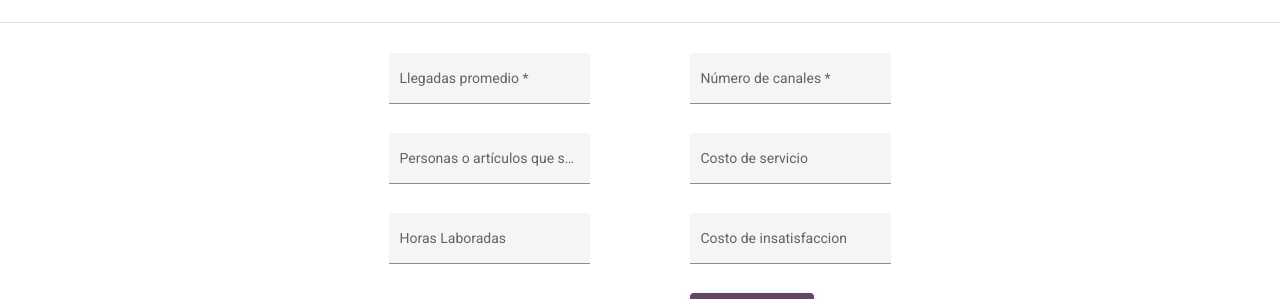
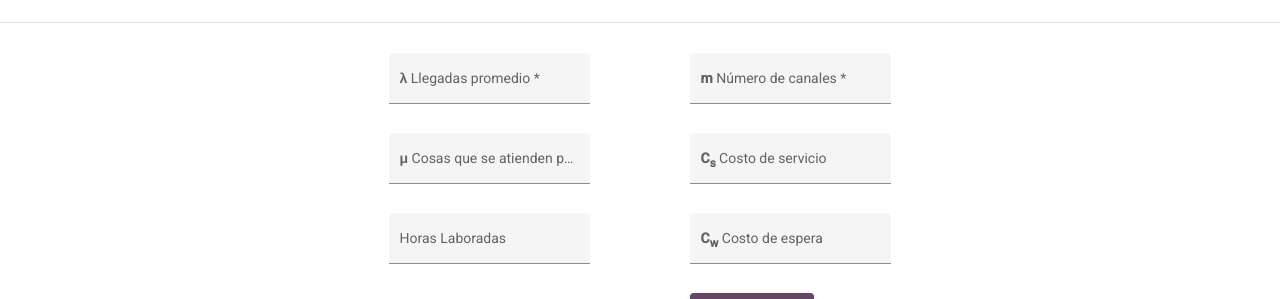
Before and after one commit to pavega/teoria-colas, an Angular app: page /MMm in a window 1280 px wide. Shown: the part 134-433 px from the top of the page. Built offline with nearby package versions, Linux system fonts and the light colour scheme.

Commit message:
Update variables names

```diff
--- a/src/app/formula/md1/md1.component.html
+++ b/src/app/formula/md1/md1.component.html
@@ -6,13 +6,13 @@
   <form class='form' [formGroup]="md1Form" (ngSubmit)="calcularMD1()">
     <div class="form-group">
       <mat-form-field class="full-width" appearance="fill">
-        <mat-label>Llegadas promedio</mat-label>
+        <mat-label><b>λ</b> Llegadas promedio</mat-label>
         <input type="number" matInput formControlName="llegadasPromedio3" class="form-control" id="llegadasPromedio3" required>
       </mat-form-field>
     </div>
     <div class="form-group">
       <mat-form-field class="full-width" appearance="fill">
-        <mat-label>Personas o artículos que se atienden por periodo</mat-label>
+        <mat-label><b>μ</b> Cosas que se atienden por periodo</mat-label>
         <input type="number" matInput formControlName="atendidoPorPeriodo3" class="form-control" id="atendidoPorPeriodo3" required>
       </mat-form-field>
     </div>
@@ -25,9 +25,9 @@
       <thead>
         <tr>
           <th data-toggle="tooltip" data-placement="top" title="Unidades promedio en el sistema" scope="col">L</th>
-          <th data-toggle="tooltip" data-placement="top" title="Tiempo promedio en el sistema" scope="col">W (Min)</th>
+          <th data-toggle="tooltip" data-placement="top" title="Tiempo promedio en el sistema" scope="col">W</th>
           <th data-toggle="tooltip" data-placement="top" title="Numero promedio de clientes" scope="col">Lq</th>
-          <th data-toggle="tooltip" data-placement="top" title="Tiempo de espera en cola" scope="col">Wq (Min)</th>
+          <th data-toggle="tooltip" data-placement="top" title="Tiempo de espera en cola" scope="col">Wq</th>
         </tr>
       </thead>
       <tbody>
--- a/src/app/formula/mm1-ff/mm1-ff.component.html
+++ b/src/app/formula/mm1-ff/mm1-ff.component.html
@@ -6,20 +6,20 @@
   <form class='form' [formGroup]="mm1FF" (ngSubmit)="calcularMM1FF()">
     <div class="form-group">
       <mat-form-field class="full-width" appearance="fill">
-        <mat-label>Llegadas promedio</mat-label>
+        <mat-label><b>λ</b> Llegadas promedio</mat-label>
         <input type="number" matInput formControlName="llegadasPromedio" class="form-control" id="llegadasPromedio" required>
       </mat-form-field>
     </div>
     <div class="form-group">
       <mat-form-field class="full-width" appearance="fill">
-        <mat-label>Personas o artículos que se atienden por periodo</mat-label>
+        <mat-label><b>μ</b> Cosas que se atienden por periodo</mat-label>
         <input type="number" matInput formControlName="atendidoPorPeriodo" class="form-control" id="atendidoPorPeriodo"required>
       </mat-form-field>
     </div>
     <div class="form-group">
       <mat-form-field class="full-width" appearance="fill">
-        <mat-label>Tamaño de la población</mat-label>
-        <input type="number" matInput formControlName="tamanioPoblacion" class="form-control" id="tamanioPoblacion" [(ngModel)]="cantidadFilas" (ngModelChange)="generarFilas()" required>
+        <mat-label><b>N</b> Tamaño de la población</mat-label>
+        <input type="number" matInput formControlName="tamanioPoblacion" class="form-control" id="tamanioPoblacion" [(ngModel)]="cantidadFilas" (ngModelChange)="generarFilas()" (input)="cleanTable()" required>
       </mat-form-field>
     </div>
     <table class="styled-table" *ngIf="filas.length > 0">
@@ -43,10 +43,10 @@
     <thead>
       <tr>
         <th data-toggle="tooltip" data-placement="top" title="Unidades promedio en el sistema" scope="col">L</th>
-        <th data-toggle="tooltip" data-placement="top" title="Tiempo promedio en el sistema" scope="col">W (Min)</th>
+        <th data-toggle="tooltip" data-placement="top" title="Tiempo promedio en el sistema" scope="col">W</th>
         <th data-toggle="tooltip" data-placement="top" title="Numero promedio de clientes" scope="col">Lq</th>
-        <th data-toggle="tooltip" data-placement="top" title="Tiempo de espera en cola" scope="col">Wq (Min)</th>
-        <th data-toggle="tooltip" data-placement="top" title="Probabilidad de que el sistema este vacío" scope="col">Po (Min)</th>
+        <th data-toggle="tooltip" data-placement="top" title="Tiempo de espera en cola" scope="col">Wq</th>
+        <th data-toggle="tooltip" data-placement="top" title="Probabilidad de que el sistema este vacío" scope="col">Po</th>
       </tr>
     </thead>
     <tbody>
--- a/src/app/formula/mm1-ff/mm1-ff.component.ts
+++ b/src/app/formula/mm1-ff/mm1-ff.component.ts
@@ -33,6 +33,7 @@ export class Mm1FfComponent implements OnInit {
   }
 
   generarFilas() {
+    if(this.cantidadFilas>0){
       setTimeout(() => {
         this.filas = [];
         for (let i = 0; i < this.cantidadFilas + 1; i++) {
@@ -46,6 +47,16 @@ export class Mm1FfComponent implements OnInit {
           this.totalColumna2 += result;
         }
       });
+    }
+  }
+
+  cleanTable() {
+    const tamanioPoblacion = this.tamanioPoblacion;
+    if (!tamanioPoblacion) {
+      this.filas = [];
+      this.totalColumna2 = 0;
+      this.probaTerceraColumna = 0;
+    }
   }
 
   customValidator(formGroup: FormGroup) {
--- a/src/app/formula/mm1/mm1.component.html
+++ b/src/app/formula/mm1/mm1.component.html
@@ -8,19 +8,19 @@
     <form class='form' [formGroup]="form" (ngSubmit)="calcularMM1()">
       <div class="form-group">
         <mat-form-field class="full-width" appearance="fill">
-          <mat-label>Llegadas promedio</mat-label>
+          <mat-label><b>λ</b> Llegadas promedio</mat-label>
           <input type="number" matInput formControlName="llegadasPromedio" class="form-control" id="llegadasPromedio" required>
         </mat-form-field>
       </div>
       <div class="form-group">
         <mat-form-field class="full-width" appearance="fill">
-          <mat-label>Personas o artículos que se atienden por periodo</mat-label>
+          <mat-label><b>μ</b> Cosas que se atienden por periodo</mat-label>
           <input type="number" matInput formControlName="atendidoPorPeriodo" class="form-control" id="atendidoPorPeriodo" required>
         </mat-form-field>
       </div>
       <div class="form-group">
         <mat-form-field class="full-width" appearance="fill">
-          <mat-label>Constante k</mat-label>
+          <mat-label>Constante <b>k</b></mat-label>
           <input type="number" matInput formControlName="valorEvaluado" class="form-control" id="valorEvaluado" required>
         </mat-form-field>
       </div>
@@ -42,13 +42,13 @@
       </div>
       <div class="form-group">
         <mat-form-field class="full-width" appearance="fill">
-          <mat-label>Costo de servicio</mat-label>
+          <mat-label><b>C<sub>s</sub></b> Costo de servicio</mat-label>
           <input type="number" matInput formControlName="costoServicio" class="form-control" id="costoServicio">
         </mat-form-field>
       </div>
       <div class="form-group">
         <mat-form-field class="full-width" appearance="fill">
-          <mat-label>Costo de insatisfaccion</mat-label>
+          <mat-label><b>C<sub>w</sub></b> Costo de espera</mat-label>
           <input type="number" matInput formControlName="costoInsatisfaccion" class="form-control" id="costoInsatisfaccion">
         </mat-form-field>
       </div>
@@ -62,9 +62,9 @@
     <thead>
       <tr>
         <th data-toggle="tooltip" data-placement="top" title="Unidades promedio en el sistema" scope="col">L</th>
-        <th data-toggle="tooltip" data-placement="top" title="Tiempo promedio en el sistema" scope="col">W (Min)</th>
+        <th data-toggle="tooltip" data-placement="top" title="Tiempo promedio en el sistema" scope="col">W</th>
         <th data-toggle="tooltip" data-placement="top" title="Numero promedio de clientes" scope="col">Lq</th>
-        <th data-toggle="tooltip" data-placement="top" title="Tiempo de espera en cola" scope="col">Wq (Min)</th>
+        <th data-toggle="tooltip" data-placement="top" title="Tiempo de espera en cola" scope="col">Wq</th>
         <th data-toggle="tooltip" data-placement="top" title="Probabilidad de uso del sistema" scope="col">Ro</th>
         <th data-toggle="tooltip" data-placement="top" title="Probabilidad de no uso" scope="col">P0</th>
         <th data-toggle="tooltip" data-placement="top" title="Probabilidad clientes mayor a K" scope="col">Pn>K</th>
--- a/src/app/formula/mmm/mmm.component.html
+++ b/src/app/formula/mmm/mmm.component.html
@@ -8,13 +8,13 @@
     <form class='form' [formGroup]="mmmForm" (ngSubmit)="calcularMMm()">
       <div class="form-group">
         <mat-form-field class="full-width" appearance="fill">
-          <mat-label>Llegadas promedio</mat-label>
+          <mat-label><b>λ</b> Llegadas promedio</mat-label>
           <input type="number" matInput formControlName="llegadasPromedio2" class="form-control" id="llegadasPromedio2" required>
         </mat-form-field>
       </div>
       <div class="form-group">
         <mat-form-field class="full-width" appearance="fill">
-          <mat-label>Personas o artículos que se atienden por periodo</mat-label>
+          <mat-label><b>μ</b> Cosas que se atienden por periodo</mat-label>
           <input type="number" matInput formControlName="atendidoPorPeriodo2" class="form-control" id="atendidoPorPeriodo2" required>
         </mat-form-field>
       </div>
@@ -30,19 +30,19 @@
     <form class='form' [formGroup]="mmmForm" (ngSubmit)="calcularMMm()">
       <div class="form-group">
         <mat-form-field class="full-width" appearance="fill">
-          <mat-label>Número de canales</mat-label>
+          <mat-label><b>m</b> Número de canales</mat-label>
           <input type="number" matInput formControlName="numeroCanales2" class="form-control" id="numeroCanales2" required>
         </mat-form-field>
       </div>
       <div class="form-group">
         <mat-form-field class="full-width" appearance="fill">
-          <mat-label>Costo de servicio</mat-label>
+          <mat-label><b>C<sub>s</sub></b> Costo de servicio</mat-label>
           <input type="number" matInput formControlName="costoServicio2" class="form-control" id="costoServicio2">
         </mat-form-field>
       </div>
       <div class="form-group">
         <mat-form-field class="full-width" appearance="fill">
-          <mat-label>Costo de insatisfaccion</mat-label>
+          <mat-label><b>C<sub>w</sub></b> Costo de espera</mat-label>
           <input type="number" matInput formControlName="costoInsatisfaccion2" class="form-control" id="costoInsatisfaccion2">
         </mat-form-field>
       </div>
@@ -56,9 +56,9 @@
     <thead>
       <tr>
         <th data-toggle="tooltip" data-placement="top" title="Unidades promedio en el sistema" scope="col">L</th>
-        <th data-toggle="tooltip" data-placement="top" title="Tiempo promedio en el sistema" scope="col">W (Min)</th>
+        <th data-toggle="tooltip" data-placement="top" title="Tiempo promedio en el sistema" scope="col">W</th>
         <th data-toggle="tooltip" data-placement="top" title="Numero promedio de clientes" scope="col">Lq</th>
-        <th data-toggle="tooltip" data-placement="top" title="Tiempo de espera en cola" scope="col">Wq (Min)</th>
+        <th data-toggle="tooltip" data-placement="top" title="Tiempo de espera en cola" scope="col">Wq</th>
         <th data-toggle="tooltip" data-placement="top" title="Probabilidad de uso del sistema" scope="col">Ro</th>
         <th data-toggle="tooltip" data-placement="top" title="Probabilidad de no uso" scope="col">P0</th>
         <th scope="col" data-toggle="tooltip" data-placement="top" title="Costo total del servicio diario">C.T servicio (*HL)</th>
```
Lines whose indentation alone changed are shown as unchanged.
